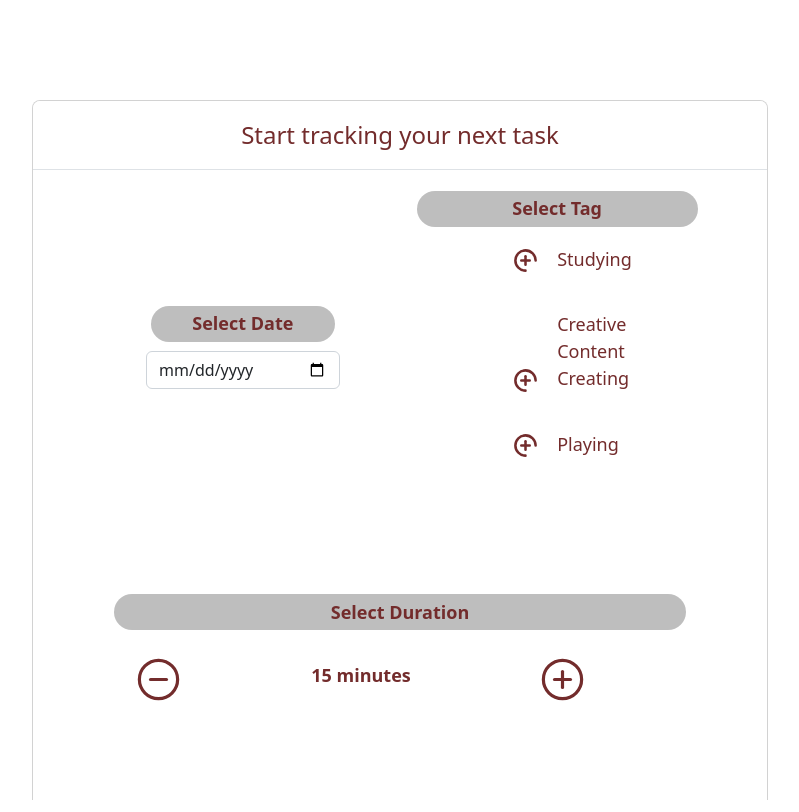
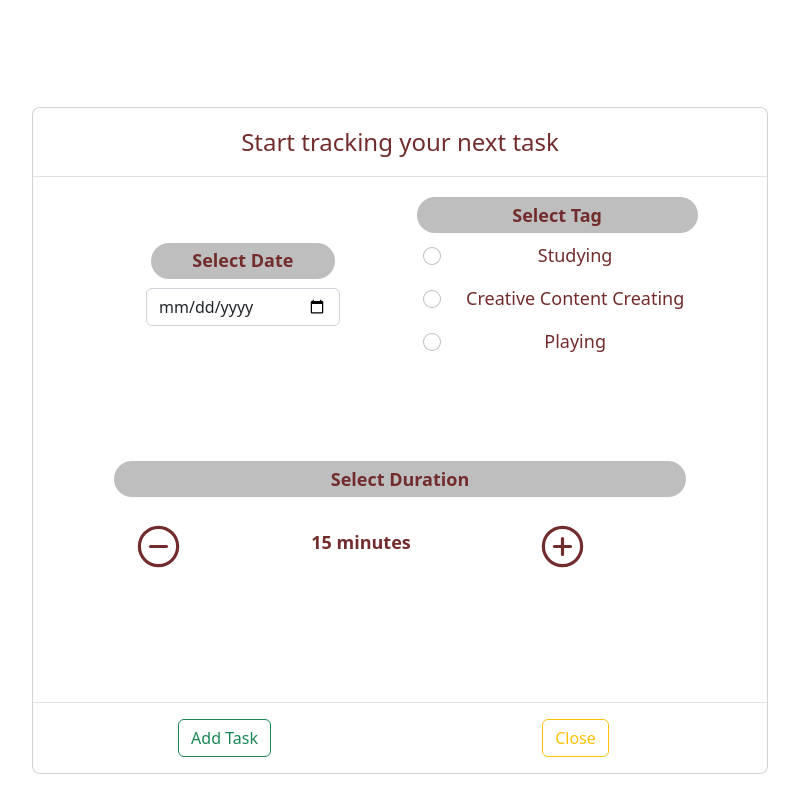
Before and after one commit to samyayoub/Task-Tracker, a React (Create React App) app: page / in a window 1280 px wide. Both pictures are taken after a click on the button 640 px from the left and 431 px from the top of the page. Shown: the top 812 px of the page, without its empty margins (240-1039 px from the left). Built offline with nearby package versions, Linux system fonts and the light colour scheme; a web font is replaced by a local one.

Commit message:
Fixed UI issues; Added radio buttons for tags

```diff
--- a/package.json
+++ b/package.json
@@ -13,7 +13,7 @@
     "react": "^18.2.0",
     "react-bootstrap": "^2.5.0",
     "react-dom": "^18.2.0",
-    "react-scripts": "5.0.1",
+    "react-scripts": "^5.0.1",
     "web-vitals": "^2.1.4"
   },
   "scripts": {
--- a/src/App.js
+++ b/src/App.js
@@ -7,9 +7,6 @@ import { ThemeProvider, useTheme } from "./context/ThemeContext";
 function App() {
   const {theme, toggleTheme} = useTheme();
   const chooseTheme = (theme === 'lightTheme' ? 'lightTheme' : 'darkTheme');
-
-  console.log(`theme: ${theme}`)
-  // console.log(`chooseTheme ${chooseTheme}`)
 
   return (
     <div>
--- a/src/CSS/index.css
+++ b/src/CSS/index.css
@@ -244,20 +244,20 @@ h3  {
 
 .tagBtnWithText {
   display: inline-block;
-  /* background-color: var(--backgroundColor); */
   color: var(--txtColor);
   width: 1.5em;
   margin-right: 1em;
+  margin-left: 1em;
   height: auto;
+  font-weight: 400;
 }
 
 .tagContainer {
   display: block;
   text-align: center;
   width: auto;
-  margin: 0.25em;
-  margin-bottom: 0.5em;
-  padding: 0.25em;
+  margin: 0.1em;
+  padding-left: 0.5em;
   border-radius: 15px;
 }
 
--- a/src/components/ListOfTags.js
+++ b/src/components/ListOfTags.js
@@ -1,4 +1,4 @@
-import addTaskBtn from '../img/addTaskBtn.svg'
+import {Form} from 'react-bootstrap';
 
 // Import Bootstrap items
 import Container from 'react-bootstrap/Container';
@@ -7,16 +7,21 @@ import Col from 'react-bootstrap/Col';
 
 export default function ListOfTags(props)    {
 
-    return(
-        <div>
-            <Container>
-                <Row>
-                    <Col className="tagContainer" lg={true}>
-                        <img src={addTaskBtn} alt="Add Tag Button" className="tagBtnWithText" />
-                        <p className="tagBtnWithText">{props.value}</p>
-                    </Col>
-                </Row>
-            </Container>
-        </div>
+    const tmpTags = props.tags
+    return  (
+        <Form>
+            <p className="modalTxt">Select Tag</p>
+            {tmpTags.map((tag) => (
+                <div key={tag} className="mb-3 tagContainer tagBtnWithText">
+                    <Form.Check
+                        label={tag}
+                        name="tagGroup"
+                        type="radio"
+                        id={tag}
+                        className=""
+                    />
+                </div>
+            ))}
+      </Form>
     )
 }
--- a/src/components/Track.js
+++ b/src/components/Track.js
@@ -21,6 +21,7 @@ export default function Track() {
         duration: 15,
         tag: ""
     })
+    const [tags, setTags] = useState(["Studying", "Creative Content Creating", "Playing"])
 
     const handleClose = () => setShow(false);
 
@@ -28,26 +29,32 @@ export default function Track() {
         setTask((prevTask) => {
             return {...prevTask, duration: prevTask.duration - 15}
         })
-        console.log(task.duration)
     }
 
     function add15Minutes() {
         setTask((prevTask) => {
             return {...prevTask, duration: prevTask.duration + 15}
         })
-        console.log(task.duration)
     }
 
-    const tmpArrayOfTags = ["Studying", "Creative Content Creating", "Playing"];
-    const listTags = tmpArrayOfTags.map(oneTask => (
-        <ListOfTags value={oneTask} />
-    ))
+    // const tmpArrayOfTags = ["Studying", "Creative Content Creating", "Playing"];
+    // const listTags = tmpArrayOfTags.map(oneTask => (
+    //     <ListOfTags value={oneTask} />
+    // ))
 
     function handleClick() {
         return (
-            alert("alert")
+            console.log("handleClick")
         )
     }
+
+    function handleAddTask() {
+        return (
+            console.log("handleAddTask")
+        )
+    }
+
+
 
     return (
         <>
@@ -55,7 +62,11 @@ export default function Track() {
                 <h1 className="trackText">
                     Start Tracking your Next Task
                 </h1>
-                <button className="addTaskBtn" variant="primary" onClick={() => setShow(true)}>
+                <button
+                    className="addTaskBtn"
+                    variant="primary"
+                    onClick={() => setShow(true)}
+                >
                     <img src={addTaskBtn} alt="" id="bigBtn"/>
                 </button>
             </div>
@@ -71,7 +82,9 @@ export default function Track() {
                 centered="true"
             >
                 <Modal.Header className="modalTitle">
-                    <Modal.Title className="mx-auto">Start tracking your next task</Modal.Title>
+                    <Modal.Title className="mx-auto">
+                        Start tracking your next task
+                    </Modal.Title>
                 </Modal.Header>
                 <Modal.Body className="modalBody mx-auto">
                     <Container>
@@ -79,39 +92,62 @@ export default function Track() {
                             <Col className="columnModal">
                                 <div className="col-md-8 mx-auto">
                                     <Form.Group controlId="taskDate">
-                                        <Form.Label class="modalTxt">Select Date</Form.Label>
-                                        <Form.Control type="date" name="taskDate" placeholder="Date of Task" />
+                                        <Form.Label class="modalTxt">
+                                            Select Date
+                                        </Form.Label>
+                                        <Form.Control
+                                            type="date"
+                                            name="taskDate"
+                                            placeholder="Date of Task"
+                                        />
                                     </Form.Group>
                                 </div>
                             </Col>
                             <Col className="columnModal">
                                 <div className="mx-auto">
-                                    <p className="modalTxt">Select Tag</p>
-                                    <ul className="listTags">
-                                        <button className="tagsBtns" onClick={handleClick} type="button">
-                                            <li className="listTagsLi">
-                                                {listTags}
-                                            </li>
-                                        </button>
-                                    </ul>
+                                    <div
+                                        className="tagsBtns listTags"
+                                        onClick={handleClick}
+                                    >
+                                        <ListOfTags tags={tags}/>
+                                    </div>
                                 </div>
                             </Col>
                         </Row>
-                        <Container fluid="sm" className="mx-auto containerModal">
+                        <Container
+                            fluid="sm"
+                            className="mx-auto containerModal"
+                        >
                             <div className="mx-auto">
-                                <p class="modalTxt" id="durationTxt">Select Duration</p>
+                                <p class="modalTxt" id="durationTxt">
+                                    Select Duration
+                                </p>
                                 <Row className="align-items-center rowModal">
                                     <Col xs={true}>
-                                        <button className="addAndSubtractTimeBtn" variant="light" onClick={subtract15Minutes}>
-                                            <img src={subtractButton} alt="Subtract Time" />
+                                        <button
+                                            className="addAndSubtractTimeBtn"
+                                            variant="light"
+                                            onClick={subtract15Minutes}
+                                        >
+                                            <img
+                                                src={subtractButton}
+                                                alt="Subtract Time"
+                                            />
                                         </button>
                                     </Col>
                                     <Col xs={true}>
                                         <p>{task.duration} minutes</p>
                                     </Col>
                                     <Col xs={true}>
-                                        <button className="addAndSubtractTimeBtn" variant="light" onClick={add15Minutes}>
-                                            <img src={addButton} alt="Add Time" />
+                                        <button
+                                            className="addAndSubtractTimeBtn"
+                                            variant="light"
+                                            onClick={add15Minutes}
+                                        >
+                                            <img
+                                                src={addButton}
+                                                alt="Add Time"
+                                            />
                                         </button>
                                     </Col>
                                 </Row>
@@ -120,11 +156,29 @@ export default function Track() {
                     </Container>
                 </Modal.Body>
                 <Modal.Footer>
-                    <div>
-                        <Button variant="outline-success" onClick={handleClose} className="closeModalButton">
-                            Add Task
-                        </Button>
-                    </div>
+                    <Container fluid="sm">
+                        <Row>
+                            <Col className="text-center">
+                                <Button
+                                    variant="outline-success"
+                                    onClick={handleAddTask}
+                                    className="closeModalButton"
+                                    type="submit"
+                                >
+                                    Add Task
+                                </Button>
+                            </Col>
+                            <Col className="text-center">
+                                <Button
+                                    variant="outline-warning"
+                                    onClick={handleClose}
+                                    className="closeModalButton"
+                                >
+                                    Close
+                                </Button>
+                            </Col>
+                        </Row>
+                    </Container>
                 </Modal.Footer>
             </Modal>
         </>
```
Also changed, not shown: 1 other file (tests, documents, lock files or other folders).
